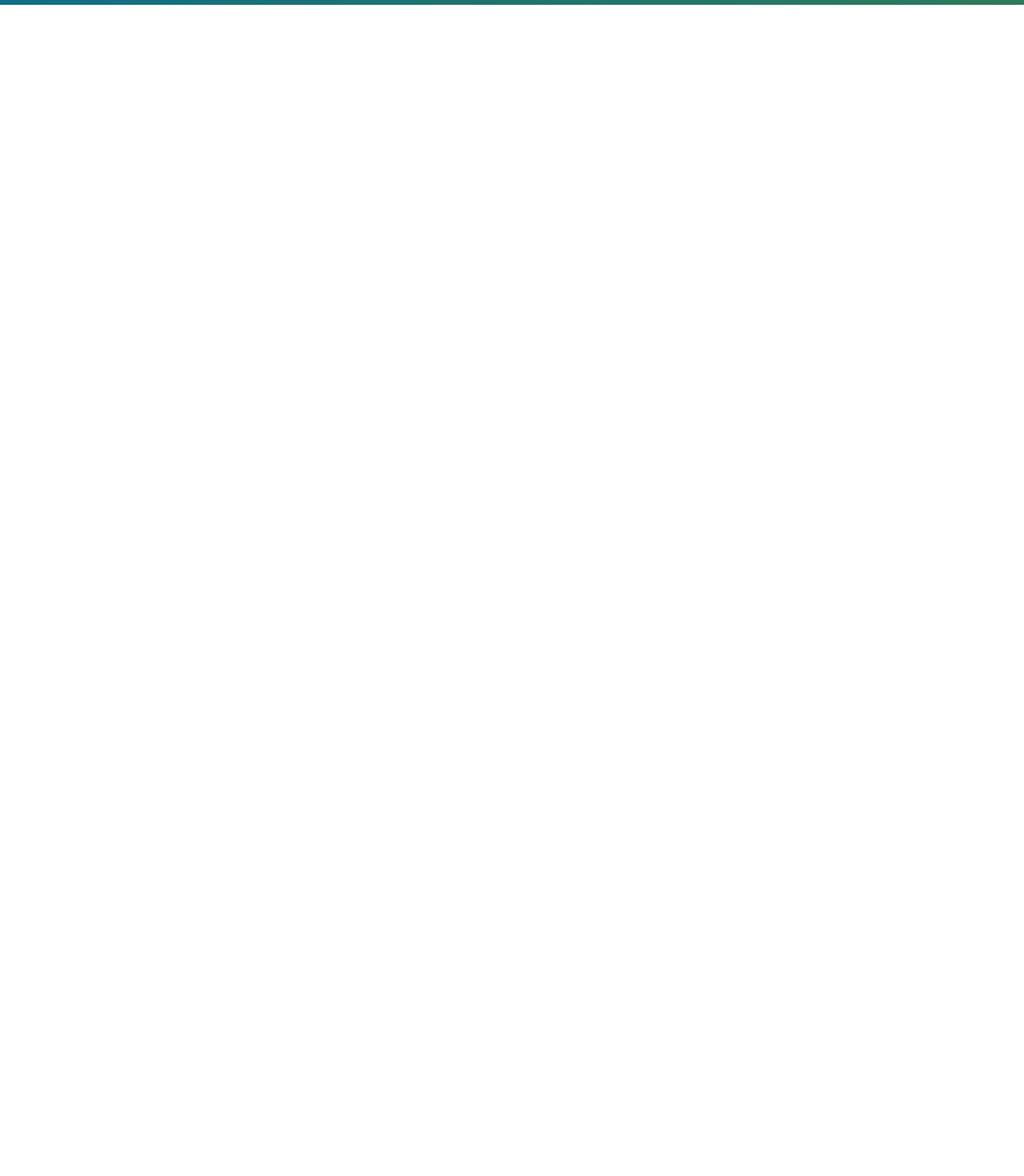
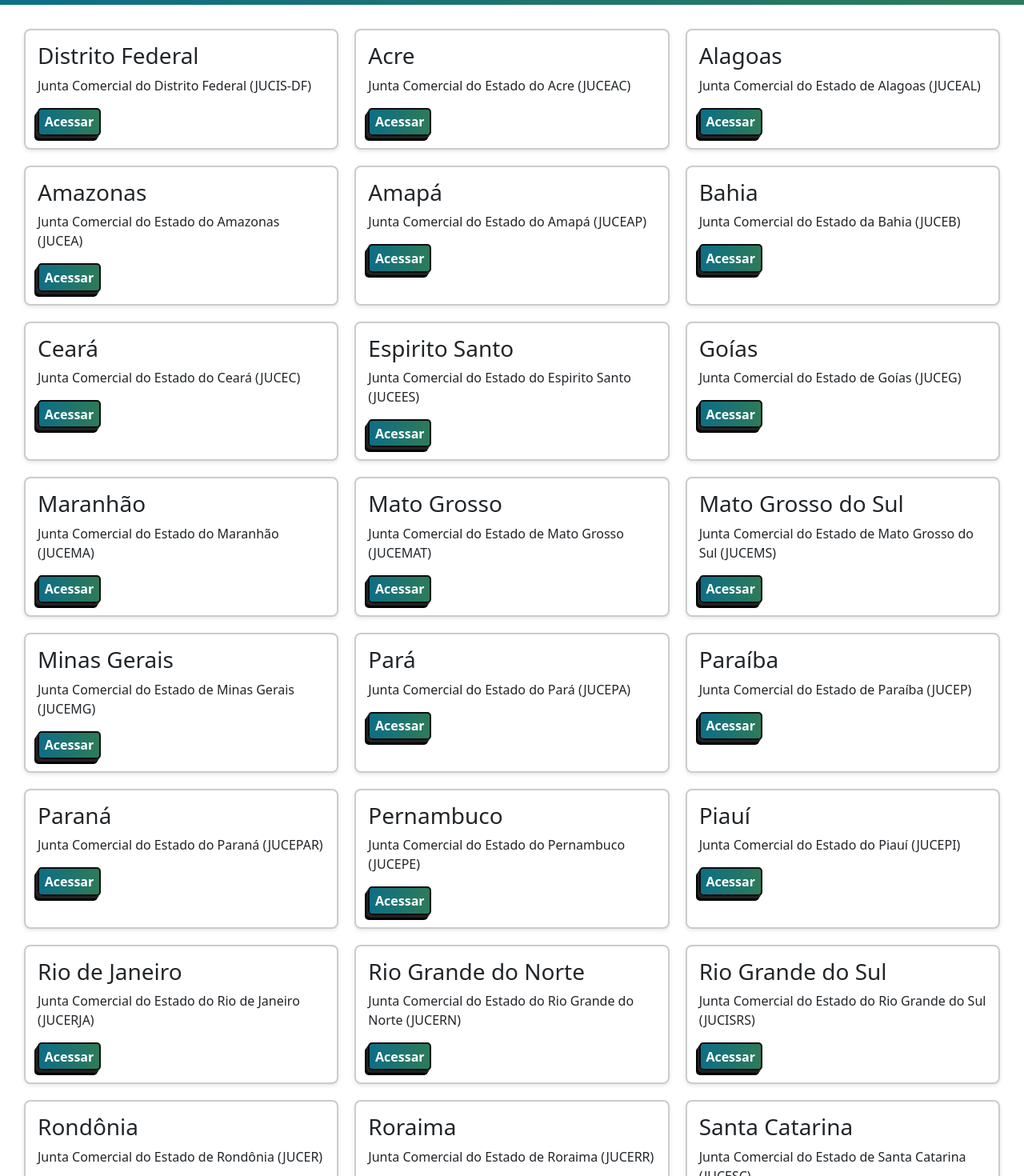
Before and after one commit to JLpensador/Legalizacao-Processo, an Angular app: page /juntaComercial in a window 1280 px wide. Before the commit this address led to /. Shown: the part 60-1530 px from the top of the page at 80% size. Before the commit the page ends 800 px from the top, so only its background shows below. Built offline with nearby package versions, Linux system fonts and the light colour scheme.

Commit message:
Feat: Adiciona Cards dos Estados das Juntas Comerciais

```diff
--- a/src/app/app-routing.module.ts
+++ b/src/app/app-routing.module.ts
@@ -11,7 +11,7 @@ const routes: Routes = [
   { path: 'home', component: HomeComponent },
   { path: 'alvará', component: AlvaraComponent },
   { path: 'CRM', component: CrmComponent },
-  { path: 'junta-comercial', component: JuntaComercialComponent}
+  { path: 'juntaComercial', component: JuntaComercialComponent },
 ];
 
 @NgModule({
--- a/src/app/components/card-jc-estados/card-jc-estados.component.html
+++ b/src/app/components/card-jc-estados/card-jc-estados.component.html
@@ -1 +1,9 @@
-<p>card-jc-estados works!</p>
+<div class="jc-container">
+  <div class="card" *ngFor="let jc of jcs">
+    <h3>{{ jc.name }}</h3>
+    <p>{{ jc.description }}</p>
+    <div class="buttons">
+      <a [href]="jc.link" id="button" target="_blank">Acessar</a>
+    </div>
+  </div>
+</div>
--- a/src/app/components/card-jc-estados/card-jc-estados.component.scss
+++ b/src/app/components/card-jc-estados/card-jc-estados.component.scss
@@ -0,0 +1,55 @@
+@media (max-width: 800px) {
+  .card {
+    flex: auto !important;
+  }
+
+  #button {
+    width: 100% !important;
+  }
+}
+
+.jc-container {
+  display: flex;
+  flex-wrap: wrap;
+  justify-content: space-between;
+  padding: 20px;
+}
+
+.card {
+  border: 2px solid #ccc;
+  border-radius: 8px;
+  padding: 15px;
+  margin: 10px;
+  flex: 1 1 calc(30% - 20px);
+  box-shadow: 0 2px 5px rgba(0, 0, 0, 0.1);
+  transition: transform 0.2s;
+}
+
+.card:hover {
+  transform: scale(1.05);
+}
+
+.buttons {
+  display: flex;
+  gap: 20px;
+  width: 100%;
+}
+
+#button {
+  text-align: center;
+  text-decoration: none;
+  width: 22%;
+  padding: 1%;
+  border: 2px solid #0D0D0D;
+  border-radius: 5px;
+  font-size: clamp(8px, 5vw, 1rem);
+  font-weight: 600;
+  color: white;
+  background-image: linear-gradient(to right, #0D6E86, #2D7B59);
+  box-shadow: -2px 3px 0 #222, -4px 6px 0 #000;
+}
+
+#button:active {
+  box-shadow: inset -4px 4px 0 #222;
+  font-size: 0.9rem;
+}
--- a/src/app/components/card-jc-estados/card-jc-estados.component.ts
+++ b/src/app/components/card-jc-estados/card-jc-estados.component.ts
@@ -1,10 +1,16 @@
-import { Component } from '@angular/core';
+import { Component, OnInit } from '@angular/core';
+import { JuntaComercialService } from '../../services/juntaComercial/junta-comercial.service';
 
 @Component({
   selector: 'app-card-jc-estados',
   templateUrl: './card-jc-estados.component.html',
-  styleUrl: './card-jc-estados.component.scss'
+  styleUrl: './card-jc-estados.component.scss',
 })
-export class CardJCEstadosComponent {
+export class CardJCEstadosComponent implements OnInit {
+  jcs: any[] = [];
 
+  constructor(private juntaComercialService: JuntaComercialService) {}
+  ngOnInit() {
+    this.jcs = this.juntaComercialService.getJc();
+  }
 }
--- a/src/app/pages/junta-comercial/junta-comercial.component.html
+++ b/src/app/pages/junta-comercial/junta-comercial.component.html
@@ -1 +1 @@
-<p>junta-comercial works!</p>
+<app-card-jc-estados></app-card-jc-estados>
--- a/src/app/project.service.ts
+++ b/src/app/project.service.ts
@@ -46,7 +46,7 @@ export class ProjectService {
         name: 'Registro na Junta Comercial',
         description:
           'A Junta Comercial é um órgão governamental responsável por registrar, controlar e regularizar as atividades das empresas.',
-        link: '/junta-comercial',
+        link: '/juntaComercial',
       },
     ];
   }
--- /dev/null
+++ b/src/app/services/juntaComercial/junta-comercial.service.ts
@@ -0,0 +1,173 @@
+import { Injectable } from '@angular/core';
+
+@Injectable({
+  providedIn: 'root',
+})
+export class JuntaComercialService {
+  getJc() {
+    return [
+      {
+        name: 'Distrito Federal',
+        description: 'Junta Comercial do Distrito Federal (JUCIS-DF)',
+        link: 'https://jucis.df.gov.br',
+      },
+
+      {
+        name: 'Acre',
+        description: 'Junta Comercial do Estado do Acre (JUCEAC)',
+        link: 'https://juceac.ac.gov.br',
+      },
+
+      {
+        name: 'Alagoas',
+        description: 'Junta Comercial do Estado de Alagoas (JUCEAL)',
+        link: 'https://www.juceal.al.gov.br',
+      },
+
+      {
+        name: 'Amazonas',
+        description: 'Junta Comercial do Estado do Amazonas (JUCEA)',
+        link: 'https://www.jucea.am.gov.br',
+      },
+
+      {
+        name: 'Amapá',
+        description: 'Junta Comercial do Estado do Amapá (JUCEAP)',
+        link: 'https://www.jucea.am.gov.br',
+      },
+
+      {
+        name: 'Bahia',
+        description: 'Junta Comercial do Estado da Bahia (JUCEB)',
+        link: 'http://www.juceb.ba.gov.br',
+      },
+
+      {
+        name: 'Ceará',
+        description: 'Junta Comercial do Estado do Ceará (JUCEC)',
+        link: 'https://www.jucec.ce.gov.br',
+      },
+
+      {
+        name: 'Espirito Santo',
+        description: 'Junta Comercial do Estado do Espirito Santo (JUCEES)',
+        link: 'https://jucees.es.gov.br',
+      },
+
+      {
+        name: 'Goías',
+        description: 'Junta Comercial do Estado de Goías (JUCEG)',
+        link: 'https://goias.gov.br/juceg/',
+      },
+
+      {
+        name: 'Maranhão',
+        description: 'Junta Comercial do Estado do Maranhão (JUCEMA)',
+        link: 'http://portal.jucema.ma.gov.br',
+      },
+
+      {
+        name: 'Mato Grosso',
+        description: 'Junta Comercial do Estado de Mato Grosso (JUCEMAT)',
+        link: 'https://www.jucemat.mt.gov.br',
+      },
+
+      {
+        name: 'Mato Grosso do Sul',
+        description: 'Junta Comercial do Estado de Mato Grosso do Sul (JUCEMS)',
+        link: 'http://www.jucems.ms.gov.br',
+      },
+
+      {
+        name: 'Minas Gerais',
+        description: 'Junta Comercial do Estado de Minas Gerais (JUCEMG)',
+        link: 'https://www.jucemg.mg.gov.br',
+      },
+
+      {
+        name: 'Pará',
+        description: 'Junta Comercial do Estado do Pará (JUCEPA)',
+        link: 'https://www.jucepa.pa.gov.br',
+      },
+
+      {
+        name: 'Paraíba',
+        description: 'Junta Comercial do Estado de Paraíba (JUCEP)',
+        link: 'https://jucep.pb.gov.br',
+      },
+
+      {
+        name: 'Paraná',
+        description: 'Junta Comercial do Estado do Paraná (JUCEPAR)',
+        link: 'https://www.juntacomercial.pr.gov.br',
+      },
+
+      {
+        name: 'Pernambuco',
+        description: 'Junta Comercial do Estado do Pernambuco (JUCEPE)',
+        link: 'https://portal.jucepe.pe.gov.br',
+      },
+
+      {
+        name: 'Piauí',
+        description: 'Junta Comercial do Estado do Piauí (JUCEPI)',
+        link: 'https://portal.pi.gov.br/jucepi/',
+      },
+
+      {
+        name: 'Rio de Janeiro',
+        description: 'Junta Comercial do Estado do Rio de Janeiro (JUCERJA)',
+        link: 'https://www.jucerja.rj.gov.br',
+      },
+
+      {
+        name: 'Rio Grande do Norte',
+        description:
+          'Junta Comercial do Estado do Rio Grande do Norte (JUCERN)',
+        link: 'http://www.jucern.rn.gov.br',
+      },
+
+      {
+        name: 'Rio Grande do Sul',
+        description: 'Junta Comercial do Estado do Rio Grande do Sul (JUCISRS)',
+        link: 'https://jucisrs.rs.gov.br/inicial',
+      },
+
+      {
+        name: 'Rondônia',
+        description: 'Junta Comercial do Estado de Rondônia (JUCER)',
+        link: 'https://rondonia.ro.gov.br/jucer/',
+      },
+
+      {
+        name: 'Roraima',
+        description: 'Junta Comercial do Estado de Roraima (JUCERR)',
+        link: 'https://jucerr.rr.gov.br',
+      },
+
+      {
+        name: 'Santa Catarina',
+        description: 'Junta Comercial do Estado de Santa Catarina (JUCESC)',
+        link: 'https://www.jucesc.sc.gov.br',
+      },
+
+      {
+        name: 'São Paulo',
+        description: 'Junta Comercial do Estado de São Paulo (JUCESP)',
+        link: 'https://www.institucional.jucesp.sp.gov.br',
+      },
+
+      {
+        name: 'Sergipe',
+        description: 'Junta Comercial do Estado de Sergipe (JUCESE)',
+        link: 'https://jucese.se.gov.br',
+      },
+
+      {
+        name: 'Tocantins',
+        description: 'Junta Comercial do Estado de Tocantins (JUCETINS)',
+        link: 'https://www.to.gov.br/jucetins/',
+      },
+    ];
+  }
+}
```
Also changed, not shown: 1 other file (tests, documents, lock files or other folders).
